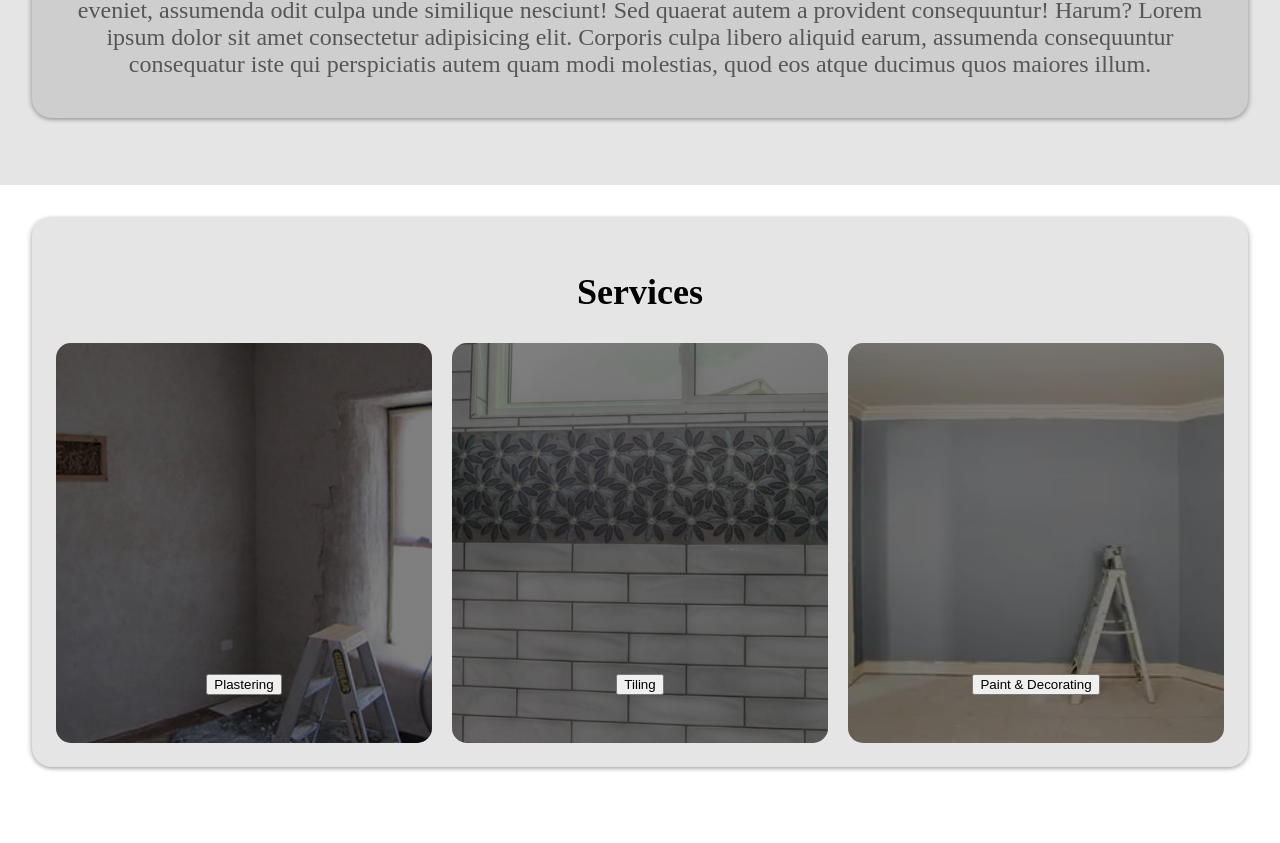
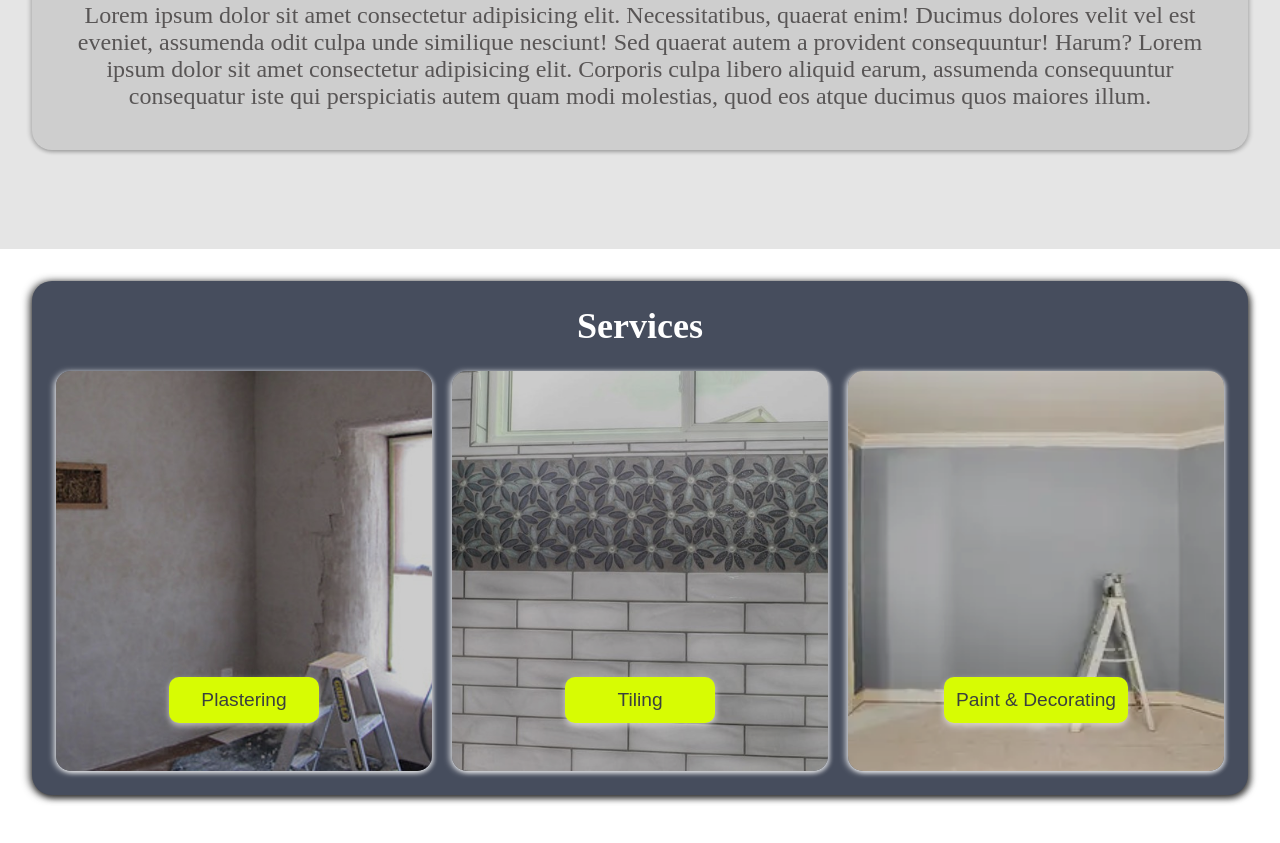
Before and after one commit to 2ndborn/plasterer, a React (Vite) app in the folder egbert/: page / in a window 1280 px wide. Shown: the part 1015-1858 px from the top of the page. Built offline with nearby package versions, Linux system fonts and the light colour scheme.

Commit message:
Finished the Services section

```diff
--- a/egbert/src/pages/About.jsx
+++ b/egbert/src/pages/About.jsx
@@ -7,7 +7,7 @@ const About = () => {
     style={{
         position: 'relative',
         minHeight: '50vh',
-        padding: '0 2rem',
+        padding: '2rem',
         display: 'flex',
         justifyContent: 'center',
         alignItems: 'center',
--- a/egbert/src/pages/Services.jsx
+++ b/egbert/src/pages/Services.jsx
@@ -1,14 +1,23 @@
-import React from 'react';
+import React, { useState } from 'react';
 import {motion} from 'framer-motion';
+import styles from '../styles/Services.module.css';
 import plaster from '../assets/plaster.jpg';
 import painting from '../assets/painting.webp';
 import tile from '../assets/tile.jpg';
+import Reveal from '../utils/Reveal';
+import { main } from 'motion/react-client';
 
 const Services = () => {
+    const [isHoverIndex, setIsHoverIndex] = useState(null)
+
+    const heading = {
+        hidden: {opacity: 0, y: 20},
+        show: {opacity: 1, y: 0}
+    }
     const service = [
-        {image: plaster, button: 'Plastering'},
-        {image: tile, button: 'Tiling'},
-        {image: painting, button: 'Paint & Decorating'},
+        {image: plaster, alt: 'Plastered room', button: 'Plastering', },
+        {image: tile, alt: 'Tiling room', button: 'Tiling'},
+        {image: painting, alt: 'Paint & Decorated reoom', button: 'Paint & Decorating'},
     ]
     return (
         <div style={{
@@ -19,53 +28,82 @@ const Services = () => {
             fontSize: '1.5rem'
         }}
         >
+            <Reveal origin='right' overlayColor='#fff'>
             <div
                 style={{
                     padding: '1.5rem',
                     borderRadius: '20px',
-                    boxShadow: '2px 2px 4px rgba(0, 0, 0, 0.2), -2px 1px 4px rgba(0, 0, 0, 0.2)',
-                    background: 'rgba(0, 0, 0, 0.1)'
+                    boxShadow: '3px 3px 6px rgba(0, 0, 0, 0.6), -2px 1px 8px rgba(0, 0, 0, 0.8)',
+                    background: '#464D5D',
+                    color: '#302f2f',
                 }}
             >
                 <div>
-                    <h2>Services</h2>
+                    <h2 style={{color: '#fff', margin: '0 0 1.5rem 0'}}>Services</h2>
                 </div>
-                <div
-                    style={{
-                        height: '50vh',
-                        display: 'grid',
-                        gridTemplateColumns: 'repeat(3, 1fr)',
-                        gridTemplateRows: '1fr',
-                        textAlign: 'center',
-                        gap: '20px'
-                    }}
-                >
+                <div className={styles.SerGrid}>
                     {service.map((ser, i) => (
-                        <div
+                        <motion.div
                             key={i}
+                            onMouseEnter={() => setIsHoverIndex(i)}
+                            onMouseLeave={() => setIsHoverIndex(null)}
                             style={{
                                 position: 'relative',
                                 borderRadius: '15px',
-                                overflow: 'hidden'
+                                boxShadow: '2px 2px 4px rgba(255, 255, 255, 0.6), -2px 1px 6px rgba(255, 255, 255, 0.8)',
+                                overflow: 'hidden',
                             }}
+                            whileHover={{border: '3px solid #fff'}}
                         >
-                            <img src={ser.image} style={{ height: '100%', width: '100%', objectFit: 'cover'}} />
+                            <img src={ser.image} alt={ser.alt} style={{ height: '100%', width: '100%', objectFit: 'cover'}} />
                             <motion.div
-                            whileHover={{background: 'rgba(0, 0, 0, 0.2)',}}
+                            whileHover={{background: 'rgba(0, 0, 0, 0.5)'}}
                             style={{
                                 position: 'absolute',
                                 inset: 0,
-                                background: 'rgba(0, 0, 0, 0.5)',
+                                background: 'rgba(0, 0, 0, 0.2)',
                                 alignContent: 'flex-end',
-                                paddingBottom: '3rem'
+                                padding: '1rem',
+
                                 }}
                             >
-                                <button>{ser.button}</button>
+                                <div style={{ height: "150px", display: "flex", alignItems: "center", justifyContent: "center" }}>
+                                {isHoverIndex === i && (
+                                <motion.h5
+                                    variants={heading}
+                                    initial='hidden'
+                                    animate='show'
+                                    transition={{duration: 0.6, ease: 'easeInOut'}}
+                                   style={{color: '#fff', margin: 0, lineHeight: '1.4'}}
+                                >
+                                    Click below to see the {ser.button.toLowerCase()} gallery
+                                </motion.h5>
+                                )}
+                                </div>
+                                <motion.button
+                                style={{
+                                    minWidth: '150px',
+                                    padding: '0.75rem',
+                                    borderRadius: '10px',
+                                    background: '#d7fc03',
+                                    color: '#3B403E',
+                                    fontSize: '1.2rem',
+                                    fontWeight: 525,
+                                    border: 'none',
+                                    boxShadow: '0px 3px 6px rgba(255, 255, 255, 0.6)',
+                                    marginBottom: '2rem',
+                                    cursor: 'pointer'
+                                }}
+                                whileHover={{border: '2px solid #fff'}}
+                                >
+                                    {ser.button}
+                                </motion.button>
                             </motion.div>
-                        </div>
+                        </motion.div>
                     ))}
                 </div>
             </div>
+            </Reveal>
         </div>
     )
 }
--- /dev/null
+++ b/egbert/src/styles/Services.module.css
@@ -0,0 +1,15 @@
+.SerGrid {
+    min-height: 50vh;
+    display: grid;
+    grid-template-columns: repeat(3, 1fr);
+    grid-template-rows: 1fr;
+    text-align: center;
+    gap: 20px;
+}
+
+@media (max-width: 769px) {
+    .SerGrid {
+        grid-template-columns: 1fr;
+        grid-template-rows: repeat(3, 1fr);
+    }
+}
--- a/egbert/src/utils/Reveal.jsx
+++ b/egbert/src/utils/Reveal.jsx
@@ -25,7 +25,7 @@ const Reveal = ({ children, origin, overlayColor }) => {
         second: {
             background: overlayColor,
             transition: {
-                duration: 0.8, ease: 'easeOut'
+                duration: 1, ease: 'easeOut'
             }
         }
     }
@@ -34,7 +34,7 @@ const Reveal = ({ children, origin, overlayColor }) => {
         hidden: { opacity: 0, y: 10 },
         show: {
             opacity: 1, y: 0,
-            transition: { duration: 0.8, delay: 0.4, ease: 'easeIn' }
+            transition: { duration: 0.8, delay: 0.5, ease: 'easeIn' }
         }
     }
     return (
@@ -47,7 +47,7 @@ const Reveal = ({ children, origin, overlayColor }) => {
                     position: 'absolute',
                     inset: 0,
                     transformOrigin: origin,
-                    background: '#292828',
+                    background: '#464D5D',
                     zIndex: -1
                 }}
             />
```
Also changed, not shown: egbert/src/styles/Next.module.css (added, +15 -0 lines), egbert/src/pages/Next.jsx (added).
